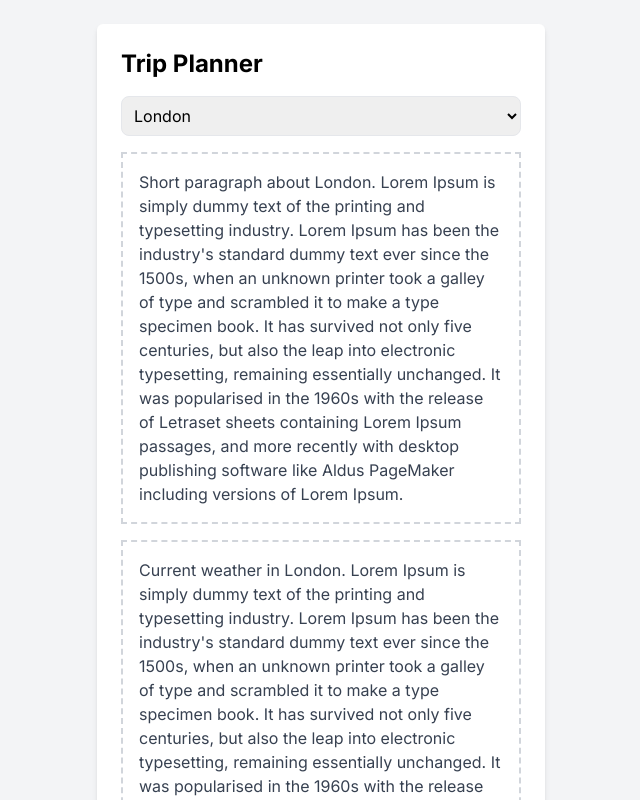
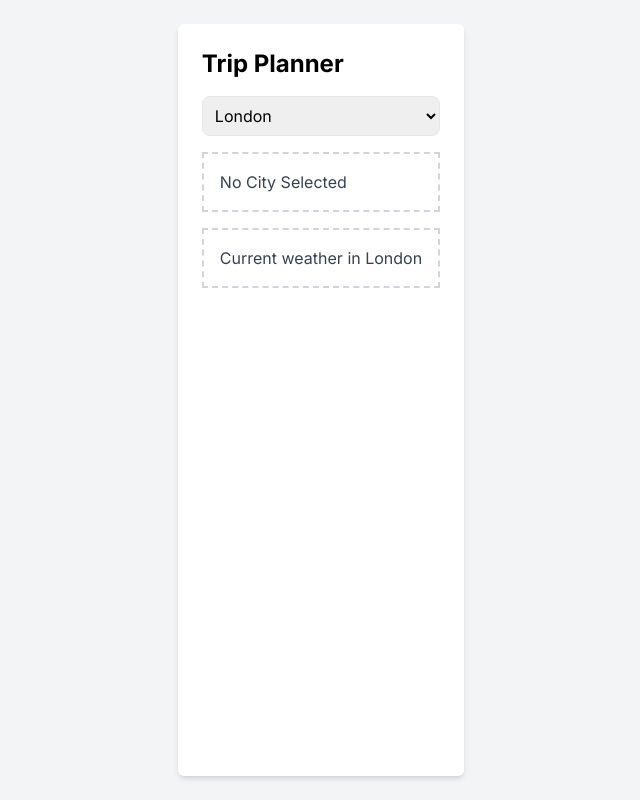
Before and after one commit to pao-perez/travel-planner-fe, a Next.js app: page / in a window 1280 px wide. Shown: the top 800 px of the page, without its empty margins (319-959 px from the left). Built offline with nearby package versions, Linux system fonts and the light colour scheme.

Commit message:
feat: introduce state management using zustand

```diff
--- a/src/app/components/InfoSection.tsx
+++ b/src/app/components/InfoSection.tsx
@@ -1,13 +1,13 @@
 import React from "react";
 
 interface InfoSectionProps {
-  content: string;
+  content: string | undefined;
 }
 
 export default function ({ content }: InfoSectionProps) {
   return (
     <section className="border-dashed border-2 border-gray-300 p-4">
-      <p className="text-gray-700">{content}</p>
+      <p className="text-gray-700">{content ?? "No City Selected"}</p>
     </section>
   );
 }
--- a/src/app/page.tsx
+++ b/src/app/page.tsx
@@ -1,19 +1,23 @@
+"use client";
+
+import { ChangeEvent } from "react";
+import useCityStore from "./store/useCityStore";
 import InfoSection from "./components/InfoSection";
 import "./globals.css";
 
-// TODO: remove
-const DUMMY_TEXT = `Lorem Ipsum is simply dummy text of the
-              printing and typesetting industry. Lorem Ipsum has been the
-              industry's standard dummy text ever since the 1500s, when an
-              unknown printer took a galley of type and scrambled it to make a
-              type specimen book. It has survived not only five centuries, but
-              also the leap into electronic typesetting, remaining essentially
-              unchanged. It was popularised in the 1960s with the release of
-              Letraset sheets containing Lorem Ipsum passages, and more recently
-              with desktop publishing software like Aldus PageMaker including
-              versions of Lorem Ipsum.`;
+export default function Home() {
+  const { cities, selectedCity, setSelectedCity } = useCityStore((state) => ({
+    cities: state.cities,
+    selectedCity: state.selectedCity,
+    setSelectedCity: state.setSelectedCity,
+  }));
 
-export default function Home() {
+  const handleCityChange = (e: ChangeEvent<HTMLSelectElement>) => {
+    const cityName = e.target.value;
+    const cityObject = cities.find((city) => city.name === cityName) || null;
+    setSelectedCity(cityObject);
+  };
+
   return (
     <main className="flex justify-center min-h-screen bg-gray-100 p-6">
       <article className="max-w-md bg-white shadow-md rounded-md p-6">
@@ -22,14 +26,20 @@ export default function Home() {
             <h1 className="text-2xl font-bold">Trip Planner</h1>
           </header>
           <div>
-            <select name="location" className="w-full p-2 border rounded-lg">
-              <option>London</option>
-              <option>Paris</option>
-              <option>Rome</option>
+            <select
+              name="location"
+              className="w-full p-2 border rounded-lg"
+              onChange={handleCityChange}
+            >
+              {cities.map((city) => (
+                <option key={city.name} value={city.name}>
+                  {city.label}
+                </option>
+              ))}
             </select>
           </div>
-          <InfoSection content={`Short paragraph about London. ${DUMMY_TEXT}`} />
-          <InfoSection content={`Current weather in London. ${DUMMY_TEXT}`} />
+          <InfoSection content={selectedCity?.description} />
+          <InfoSection content={`Current weather in London`} />
         </section>
       </article>
     </main>
--- /dev/null
+++ b/src/app/store/useCityStore.ts
@@ -0,0 +1,42 @@
+import { create } from "zustand";
+import { City } from "../types/city";
+
+interface CityState {
+  cities: City[];
+  selectedCity: City | null;
+  loading: boolean;
+  error: string | null;
+  setSelectedCity: (city: City | null) => void;
+}
+
+const useCityStore = create<CityState>((set) => ({
+  // TODO: Move to backend
+  cities: [
+    {
+      name: "london",
+      label: "London",
+      description:
+        "London is the capital and largest city of both England and the United Kingdom, with a population of 8,866,180 in 2022. The wider metropolitan area is the largest in Western Europe, with a population of 14.9 million.",
+    },
+    {
+      name: "paris",
+      label: "Paris",
+      description:
+        "Paris is the fourth-largest city in the European Union and the 30th most densely populated city in the world in 2022.",
+    },
+    {
+      name: "rome",
+      label: "Rome",
+      description:
+        'Rome is often referred to as the City of Seven Hills due to its geographic location, and also as the "Eternal City". Rome is generally considered to be the cradle of Western civilization and Western Christian culture, and the centre of the Catholic Church.',
+    },
+  ],
+  selectedCity: null,
+  loading: false,
+  error: null,
+
+  // Actions
+  setSelectedCity: (city: City | null) => set({ selectedCity: city }),
+}));
+
+export default useCityStore;
--- /dev/null
+++ b/src/app/types/city.ts
@@ -0,0 +1,5 @@
+export interface City {
+  name: string;
+  label: string;
+  description: string;
+}
```
Also changed, not shown: package.json (+5 -4 lines), 1 other file (tests, documents, lock files or other folders).
